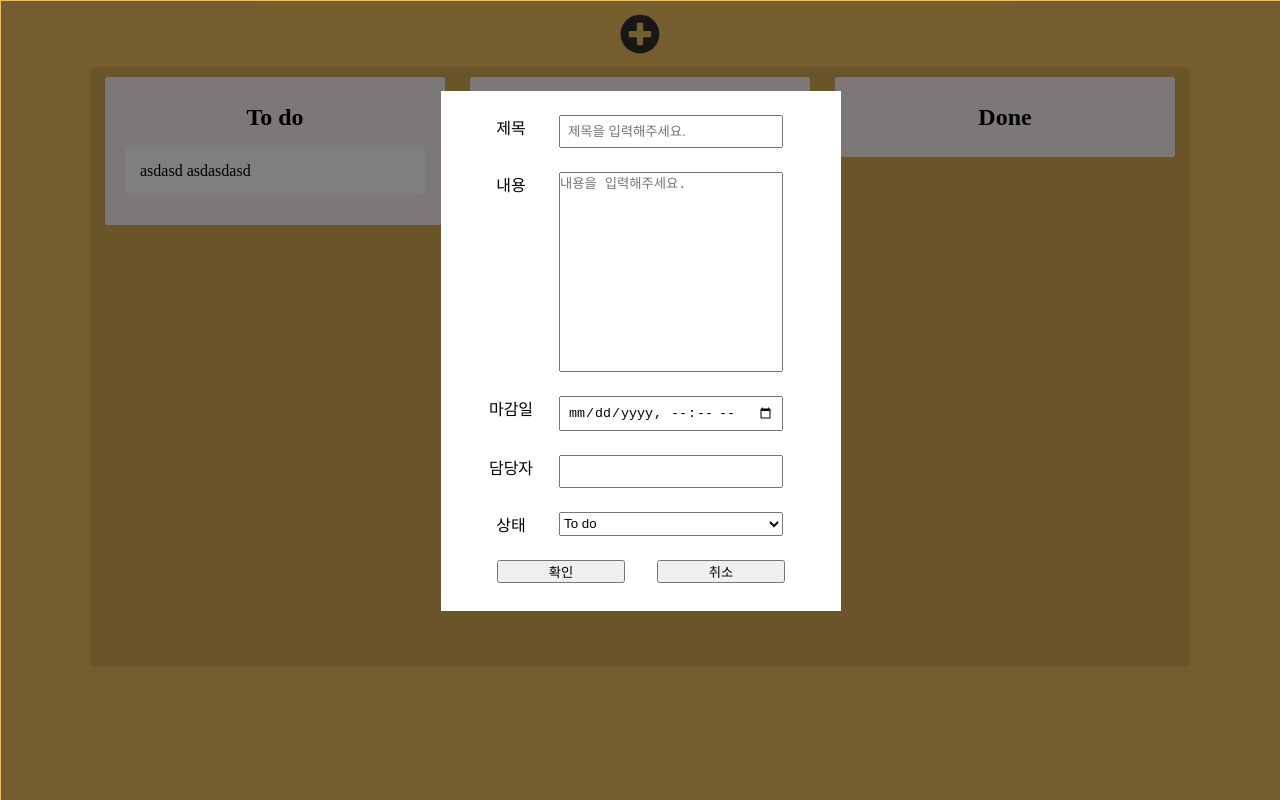
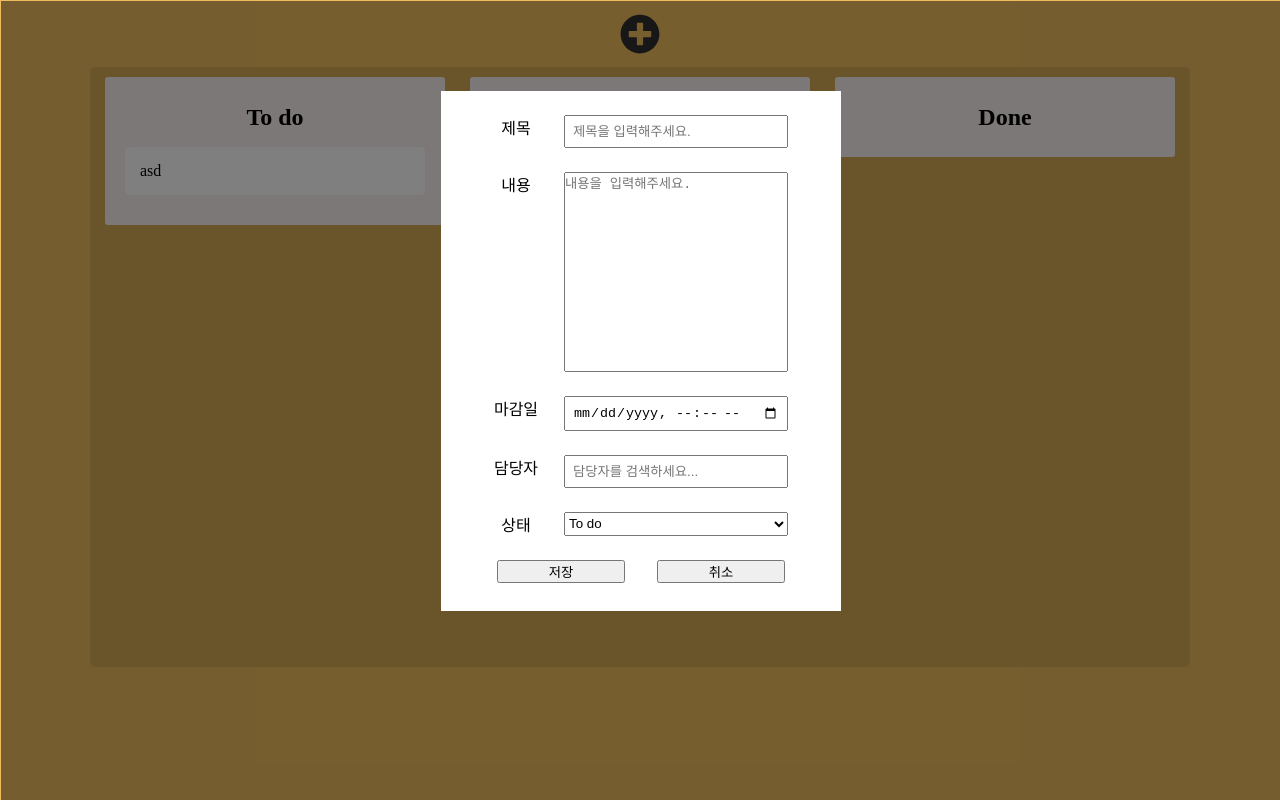
Before and after one commit to Pre-Team-10/pre-onboarding-8th-2-10, a React (Create React App) app: page / in a window 1280 px wide. Both pictures are taken after a click on the icon 640 px from the left and 33 px from the top of the page. Built offline with nearby package versions, Linux system fonts and the light colour scheme.

Commit message:
search 기능 dev

```diff
--- /dev/null
+++ b/src/components/IssueModal/IssueOpenModal.tsx
@@ -0,0 +1,21 @@
+/* eslint-disable react/destructuring-assignment */
+/* eslint-disable react/no-unused-prop-types */
+import React from "react";
+
+import { BackModal, WhiteModal } from "./styled";
+
+type ModalType = {
+  issueModal: boolean;
+  setIssueModal: Function;
+};
+
+function IssueOpenModal(props: ModalType) {
+  return (
+    <BackModal issueModal={props.issueModal}>
+      <WhiteModal>
+        <p>s</p>
+      </WhiteModal>
+    </BackModal>
+  );
+}
+export default IssueOpenModal;
--- /dev/null
+++ b/src/components/IssueModal/styled.tsx
@@ -0,0 +1,24 @@
+import styled from "styled-components";
+
+interface MyModal {
+  issueModal: boolean;
+}
+const BackModal = styled.p<MyModal>`
+  display: ${(props) => (props.issueModal === false ? "none" : "block")};
+  background-color: rgba(0, 0, 0, 0.5);
+  width: 100vw;
+  height: 100vh;
+  position: fixed;
+`;
+
+const WhiteModal = styled.div`
+  background-color: white;
+  width: 400px;
+  height: 520px;
+  margin: 0 auto;
+  margin-top: 7%;
+  text-align: center;
+  display: flex;
+  flex-direction: column;
+`;
+export { BackModal, WhiteModal };
--- /dev/null
+++ b/src/components/PlusModal.tsx
@@ -0,0 +1,150 @@
+/* eslint-disable prefer-const */
+/* eslint-disable @typescript-eslint/no-unused-vars */
+/* eslint-disable react/destructuring-assignment */
+/* eslint-disable react/no-unused-prop-types */
+import React, { ChangeEvent, useEffect, useState } from "react";
+import { useDispatch } from "react-redux";
+import { BackModal, WhiteModal, InputBox, HiddenBox } from "./styled";
+import { addIssue } from "../app/kanbanSlice";
+
+type ModalType = {
+  modal: boolean;
+  setModal: Function;
+};
+function PlusModal(props: ModalType) {
+  const dispatch = useDispatch();
+
+  const [test, setTest] = useState({
+    id: 0,
+    title: "",
+    content: "",
+    due: "",
+    manager: "",
+    state: "",
+  });
+  const handleChange = (
+    e: ChangeEvent<HTMLInputElement | HTMLTextAreaElement | HTMLSelectElement>,
+  ) => {
+    const { value, name } = e.target;
+    setTest({
+      ...test,
+      [name]: value,
+    });
+  };
+
+  const mydata = [
+    { name: "kim" },
+    { name: "lee" },
+    { name: "park" },
+    { name: "keee" },
+  ];
+  const [query, setQuery] = useState("");
+  const [isHaveInputValue, setIsHaveInputValue] = useState(false);
+
+  useEffect(() => {
+    if (query === "") {
+      setIsHaveInputValue(false);
+    } else if (query !== "") {
+      setIsHaveInputValue(true);
+    }
+  }, [query]);
+
+  return (
+    <BackModal modal={props.modal}>
+      <WhiteModal>
+        <InputBox>
+          <p>제목</p>
+          <input
+            type="text"
+            name="title"
+            placeholder="제목을 입력해주세요."
+            onChange={handleChange}
+            required
+          />
+        </InputBox>
+        <InputBox>
+          <p>내용</p>
+          <textarea
+            name="content"
+            placeholder="내용을 입력해주세요."
+            onChange={handleChange}
+            required
+          />
+        </InputBox>
+        <InputBox>
+          <p>마감일</p>
+          <input
+            type="datetime-local"
+            name="due"
+            onChange={handleChange}
+            required
+          />
+        </InputBox>
+        <InputBox>
+          <p>담당자</p>
+          <input
+            type="text"
+            name="manager"
+            placeholder="담당자를 검색하세요..."
+            value={query}
+            onChange={(e) => {
+              handleChange(e);
+              setQuery(e.target.value);
+            }}
+            required
+          />
+          <HiddenBox isHaveInputValue={isHaveInputValue}>
+            {mydata
+              .filter((user) => user.name.toLowerCase().includes(query))
+              .map((param, index) => (
+                <p
+                  onClick={(e) => {
+                    setQuery(param.name);
+                    setIsHaveInputValue(false);
+                  }}
+                  aria-hidden="true"
+                >
+                  {param.name}
+                </p>
+              ))}
+          </HiddenBox>
+        </InputBox>
+        <InputBox>
+          <p>상태</p>
+          <select
+            name="state"
+            onChange={(e) => {
+              handleChange(e);
+            }}
+            required
+          >
+            <option>To do</option>
+            <option>Doing</option>
+            <option>Done</option>
+          </select>
+        </InputBox>
+        <InputBox>
+          <button
+            type="button"
+            onClick={() => {
+              dispatch(addIssue(test));
+              props.setModal(false);
+            }}
+          >
+            저장
+          </button>
+          <button
+            type="button"
+            onClick={() => {
+              props.setModal(false);
+            }}
+          >
+            취소
+          </button>
+        </InputBox>
+      </WhiteModal>
+    </BackModal>
+  );
+}
+
+export default PlusModal;
--- /dev/null
+++ b/src/components/styled.tsx
@@ -0,0 +1,67 @@
+import styled from "styled-components";
+
+interface MyModal {
+  modal: boolean;
+}
+interface MyModal2 {
+  isHaveInputValue: boolean;
+}
+const BackModal = styled.p<MyModal>`
+  display: ${(props) => (props.modal === false ? "none" : "block")};
+  background-color: rgba(0, 0, 0, 0.5);
+  width: 100vw;
+  height: 100vh;
+  position: fixed;
+`;
+
+const WhiteModal = styled.div`
+  background-color: white;
+  width: 400px;
+  height: 520px;
+  margin: 0 auto;
+  margin-top: 7%;
+  text-align: center;
+  display: flex;
+  flex-direction: column;
+`;
+const InputBox = styled.div`
+  display: flex;
+  width: 80%;
+  margin: 0 auto;
+  margin-top: 6%;
+  p {
+    width: 70px;
+  }
+  input {
+    width: 70%;
+    padding: 7px;
+    margin: 0 auto;
+  }
+  textarea {
+    width: 70%;
+    height: 200px;
+    margin: 0 auto;
+    resize: none;
+  }
+  select {
+    width: 70%;
+    margin: 0 auto;
+  }
+
+  button {
+    width: 40%;
+    margin: 0 auto;
+  }
+`;
+
+const HiddenBox = styled.div<MyModal2>`
+  display: ${(props) => (props.isHaveInputValue === false ? "none" : "block")};
+  position: fixed;
+  width: 230px;
+  overflow-y: scroll;
+  z-index: 55;
+  background-color: red;
+  margin-top: 33px;
+  margin-left: 82px;
+`;
+export { BackModal, WhiteModal, InputBox, HiddenBox };
--- a/src/pages/MainPage.tsx
+++ b/src/pages/MainPage.tsx
@@ -1,118 +1,32 @@
 /* eslint-disable @typescript-eslint/no-unsafe-member-access */
 /* eslint-disable @typescript-eslint/no-unsafe-assignment */
 
-import React, { ChangeEvent, useState } from "react";
-import { useSelector, useDispatch } from "react-redux";
-import { addIssue } from "../app/kanbanSlice";
+import React, { useState } from "react";
+import { useSelector } from "react-redux";
 import {
   Container,
-  BackModal,
-  WhiteModal,
   Wrapper,
   ItemBox,
   Item,
   BookIcon,
   PlusIcon,
-  InputBox,
 } from "./styled";
 import { RootState } from "../app/store";
+import PlusModal from "../components/PlusModal";
+import IssueOpenModal from "../components/IssueModal/IssueOpenModal";
 
 function MainPage() {
   const [modal, setModal] = useState<boolean>(false);
+  const [issueModal, setIssueModal] = useState<boolean>(false);
 
-  const dispatch = useDispatch();
   const myIssue = useSelector((state: RootState) => state.issueInformation);
-  const [test, setTest] = useState({
-    id: 0,
-    title: "",
-    content: "",
-    due: "",
-    manager: "",
-    state: "",
-  });
-  const handleChange = (
-    e: ChangeEvent<HTMLInputElement | HTMLTextAreaElement | HTMLSelectElement>,
-  ) => {
-    const { value, name } = e.target;
-    setTest({
-      ...test,
-      [name]: value,
-    });
-  };
 
-  // useEffect(() => {
+  const AllIssue = myIssue.issue;
 
-  // }, []);
-  const teee = myIssue.issue;
   return (
     <Container>
-      <BackModal modal={modal}>
-        <WhiteModal>
-          <InputBox>
-            <p>제목</p>
-            <input
-              type="text"
-              name="title"
-              placeholder="제목을 입력해주세요."
-              onChange={handleChange}
-              required
-            />
-          </InputBox>
-          <InputBox>
-            <p>내용</p>
-            <textarea
-              name="content"
-              placeholder="내용을 입력해주세요."
-              onChange={handleChange}
-              required
-            />
-          </InputBox>
-          <InputBox>
-            <p>마감일</p>
-            <input
-              type="datetime-local"
-              name="due"
-              onChange={handleChange}
-              required
-            />
-          </InputBox>
-          <InputBox>
-            <p>담당자</p>
-            <input
-              type="text"
-              name="manager"
-              onChange={handleChange}
-              required
-            />
-          </InputBox>
-          <InputBox>
-            <p>상태</p>
-            <select name="state" onChange={handleChange} required>
-              <option>To do</option>
-              <option>Doing</option>
-              <option>Done</option>
-            </select>
-          </InputBox>
-          <InputBox>
-            <button
-              type="button"
-              onClick={() => {
-                dispatch(addIssue(test));
-              }}
-            >
-              확인
-            </button>
-            <button
-              type="button"
-              onClick={() => {
-                setModal(false);
-              }}
-            >
-              취소
-            </button>
-          </InputBox>
-        </WhiteModal>
-      </BackModal>
+      <PlusModal modal={modal} setModal={setModal} />
+      <IssueOpenModal issueModal={issueModal} setIssueModal={setIssueModal} />
       <PlusIcon
         onClick={() => {
           setModal(true);
@@ -121,24 +35,21 @@ function MainPage() {
       <Wrapper>
         <ItemBox>
           <h2>To do</h2>
-          <Item
-            onClick={() => {
-              setModal(true);
-            }}
-          >
-            asdasd asdasdasd
+          <Item>
+            <p>asd</p>
           </Item>
         </ItemBox>
 
         <ItemBox>
           <h2>Doing</h2>
-          {teee.map((param) => {
+          {AllIssue.map((param) => {
             return (
               <Item>
                 <p>{param.title}</p>
                 <BookIcon
+                  // param={param}
                   onClick={() => {
-                    setModal(true);
+                    setIssueModal(true);
                   }}
                 />
               </Item>
```
Also changed, not shown: .eslintrc.json, 1 other file (tests, documents, lock files or other folders).
